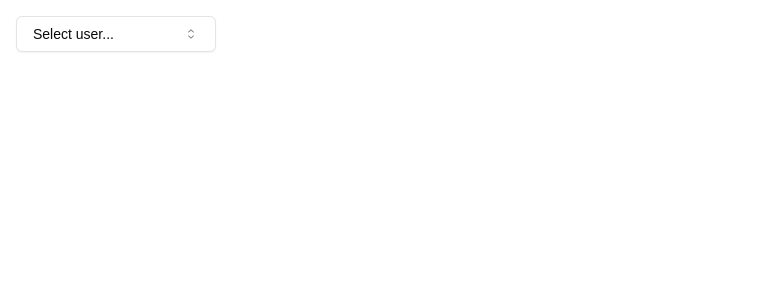
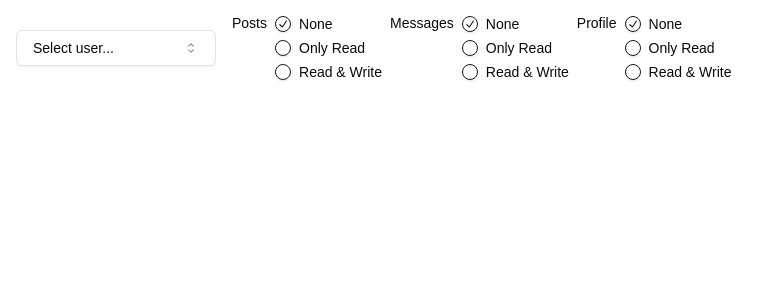
Before and after one commit to Yil-Verdeja/only8, a Next.js app: page / in a window 1280 px wide. Shown: the top 300 px of the page, without its empty margins (0-778 px from the left). Built offline with nearby package versions, Linux system fonts and the light colour scheme.

Commit message:
feat: permission selector

```diff
--- a/components/InviteUserView.tsx
+++ b/components/InviteUserView.tsx
@@ -3,45 +3,45 @@
 import useUsers from "../hooks/useUsers";
 import UserComboBox from "@/components/UserComboBox";
 import User from "../entities/User";
-// import PermissionSelector, { PermissionType } from "./PermissionSelector";
+import PermissionSelector, { PermissionType } from "./PermissionSelector";
 // import InviteUserButton from "./InviteUserButton";
 
 export type PermissionCategory = "posts" | "messages" | "profile";
 
-// const permissionCategories: {
-// 	category: PermissionCategory;
-// 	label: string;
-// }[] = [
-// 	{ category: "posts", label: "Posts" },
-// 	{ category: "messages", label: "Messages" },
-// 	{ category: "profile", label: "Profile" },
-// ];
+const permissionCategories: {
+	category: PermissionCategory;
+	label: string;
+}[] = [
+	{ category: "posts", label: "Posts" },
+	{ category: "messages", label: "Messages" },
+	{ category: "profile", label: "Profile" },
+];
 
-// type Permissions = {
-// 	[K in PermissionCategory]: PermissionType;
-// };
+type Permissions = {
+	[K in PermissionCategory]: PermissionType;
+};
 
-// const DEFAULT_PERMISSIONS: Permissions = {
-// 	posts: "none",
-// 	messages: "none",
-// 	profile: "none",
-// };
+const DEFAULT_PERMISSIONS: Permissions = {
+	posts: "none",
+	messages: "none",
+	profile: "none",
+};
 
 const InviteUserView = () => {
 	const [user, setUser] = useState<User | null>(null);
 	const { data: users, isLoading, error } = useUsers();
-	// const [permissions, setPermissions] =
-	// 	useState<Permissions>(DEFAULT_PERMISSIONS);
+	const [permissions, setPermissions] =
+		useState<Permissions>(DEFAULT_PERMISSIONS);
 
-	// const handlePermissionChange = (
-	// 	category: PermissionCategory,
-	// 	value: PermissionType
-	// ) => {
-	// 	setPermissions((prevPermissions) => ({
-	// 		...prevPermissions,
-	// 		[category]: value,
-	// 	}));
-	// };
+	const handlePermissionChange = (
+		category: PermissionCategory,
+		value: PermissionType
+	) => {
+		setPermissions((prevPermissions) => ({
+			...prevPermissions,
+			[category]: value,
+		}));
+	};
 
 	if (isLoading) return <p>Loading...</p>;
 	if (error) return <p>Error: {error.message}</p>;
@@ -54,7 +54,7 @@
 					selectedUser={user}
 					onSelected={setUser}
 				/>
-				{/* <div className="flex flex-col">
+				<div className="flex flex-row gap-2">
 					{permissionCategories.map(({ category, label }) => (
 						<PermissionSelector
 							key={category}
@@ -66,7 +66,7 @@
 						/>
 					))}
 				</div>
-				<InviteUserButton
+				{/* <InviteUserButton
 					onInvite={() => setUser(null)}
 					user={user}
 					posts={permissions.posts}
--- /dev/null
+++ b/components/PermissionSelector.tsx
@@ -0,0 +1,57 @@
+import { Label } from "@/components/ui/Label";
+import { RadioGroup, RadioGroupItem } from "@/components/ui/RadioGroup";
+
+export type PermissionType = "none" | "read" | "write";
+
+const isValidPermission = (value: string) => {
+	return ["none", "read", "write"].includes(value);
+};
+
+type PermissionDescriptionMap = {
+	[key in PermissionType]: string;
+};
+
+export const permissionDescriptions: PermissionDescriptionMap = {
+	none: "None",
+	read: "Only Read",
+	write: "Read & Write",
+};
+
+const PermissionSelector = ({
+	label,
+	selectedPermission,
+	onSelect,
+}: {
+	label: string;
+	selectedPermission: PermissionType;
+	onSelect: (value: PermissionType) => void;
+}) => {
+	return (
+		<>
+			<Label>{label}</Label>
+			<RadioGroup
+				orientation="horizontal"
+				name={label}
+				value={selectedPermission}
+				onValueChange={(value) => {
+					if (isValidPermission(value))
+						onSelect(value as PermissionType);
+					else
+						console.error(
+							"Invalid permission type received: ",
+							value
+						);
+				}}
+			>
+				{Object.entries(permissionDescriptions).map(([key, value]) => (
+					<div key={key} className="flex items-center space-x-2">
+						<RadioGroupItem value={key} id={key} />
+						<Label htmlFor={key}>{value}</Label>
+					</div>
+				))}
+			</RadioGroup>
+		</>
+	);
+};
+
+export default PermissionSelector;
--- /dev/null
+++ b/components/ui/Label.tsx
@@ -0,0 +1,26 @@
+"use client";
+
+import * as React from "react";
+import * as LabelPrimitive from "@radix-ui/react-label";
+import { cva, type VariantProps } from "class-variance-authority";
+
+import { cn } from "@/lib/utils";
+
+const labelVariants = cva(
+	"text-sm font-medium leading-none peer-disabled:cursor-not-allowed peer-disabled:opacity-70"
+);
+
+const Label = React.forwardRef<
+	React.ElementRef<typeof LabelPrimitive.Root>,
+	React.ComponentPropsWithoutRef<typeof LabelPrimitive.Root> &
+		VariantProps<typeof labelVariants>
+>(({ className, ...props }, ref) => (
+	<LabelPrimitive.Root
+		ref={ref}
+		className={cn(labelVariants(), className)}
+		{...props}
+	/>
+));
+Label.displayName = LabelPrimitive.Root.displayName;
+
+export { Label };
--- /dev/null
+++ b/components/ui/RadioGroup.tsx
@@ -0,0 +1,44 @@
+"use client";
+
+import * as React from "react";
+import { CheckIcon } from "@radix-ui/react-icons";
+import * as RadioGroupPrimitive from "@radix-ui/react-radio-group";
+
+import { cn } from "@/lib/utils";
+
+const RadioGroup = React.forwardRef<
+	React.ElementRef<typeof RadioGroupPrimitive.Root>,
+	React.ComponentPropsWithoutRef<typeof RadioGroupPrimitive.Root>
+>(({ className, ...props }, ref) => {
+	return (
+		<RadioGroupPrimitive.Root
+			className={cn("grid gap-2", className)}
+			{...props}
+			ref={ref}
+		/>
+	);
+});
+RadioGroup.displayName = RadioGroupPrimitive.Root.displayName;
+
+const RadioGroupItem = React.forwardRef<
+	React.ElementRef<typeof RadioGroupPrimitive.Item>,
+	React.ComponentPropsWithoutRef<typeof RadioGroupPrimitive.Item>
+>(({ className, ...props }, ref) => {
+	return (
+		<RadioGroupPrimitive.Item
+			ref={ref}
+			className={cn(
+				"aspect-square h-4 w-4 rounded-full border border-primary text-primary shadow focus:outline-none focus-visible:ring-1 focus-visible:ring-ring disabled:cursor-not-allowed disabled:opacity-50",
+				className
+			)}
+			{...props}
+		>
+			<RadioGroupPrimitive.Indicator className="flex items-center justify-center">
+				<CheckIcon className="h-3.5 w-3.5 fill-primary" />
+			</RadioGroupPrimitive.Indicator>
+		</RadioGroupPrimitive.Item>
+	);
+});
+RadioGroupItem.displayName = RadioGroupPrimitive.Item.displayName;
+
+export { RadioGroup, RadioGroupItem };
```
Also changed, not shown: package.json (+6 -1 lines), 1 other file (tests, documents, lock files or other folders).
